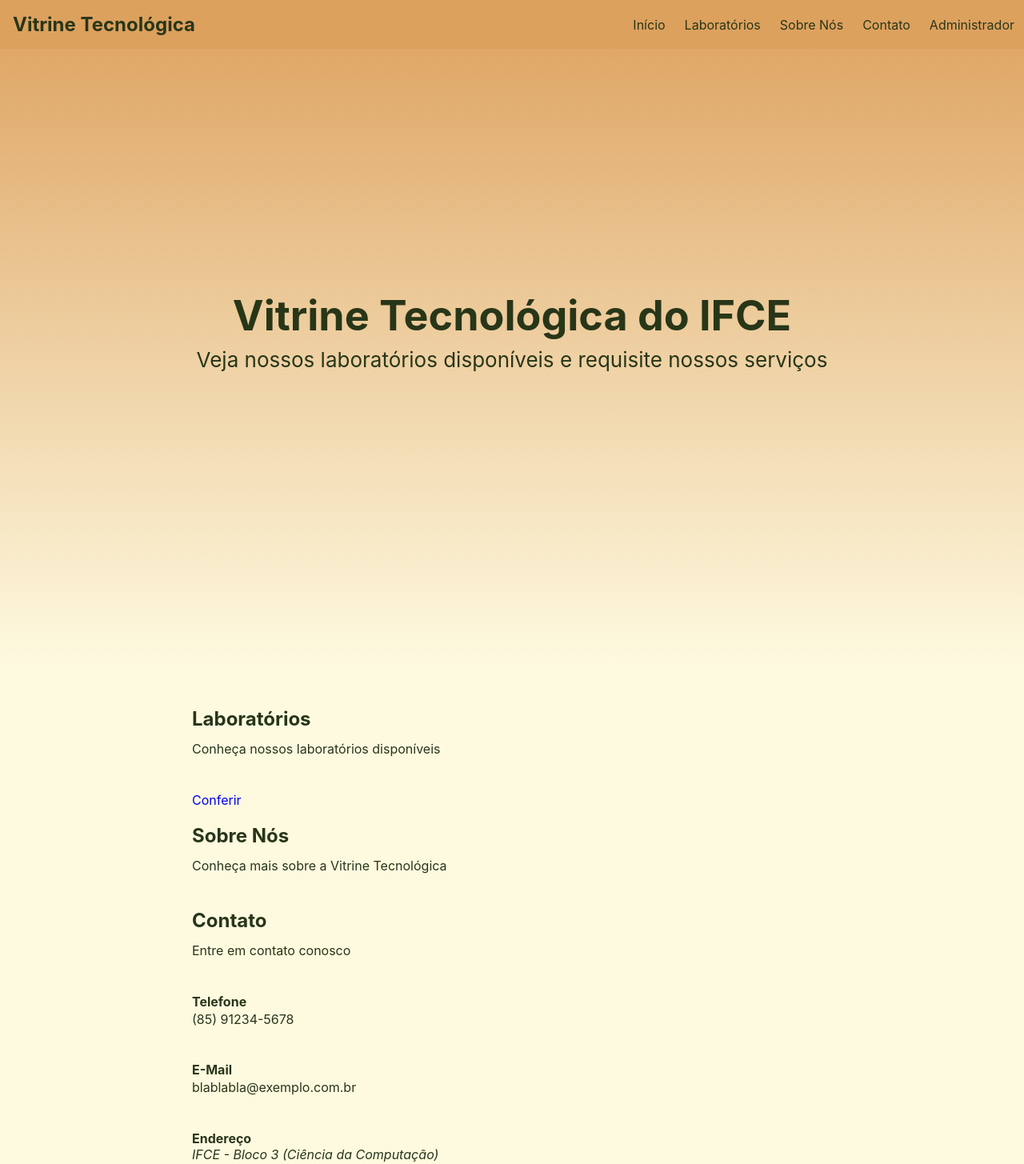
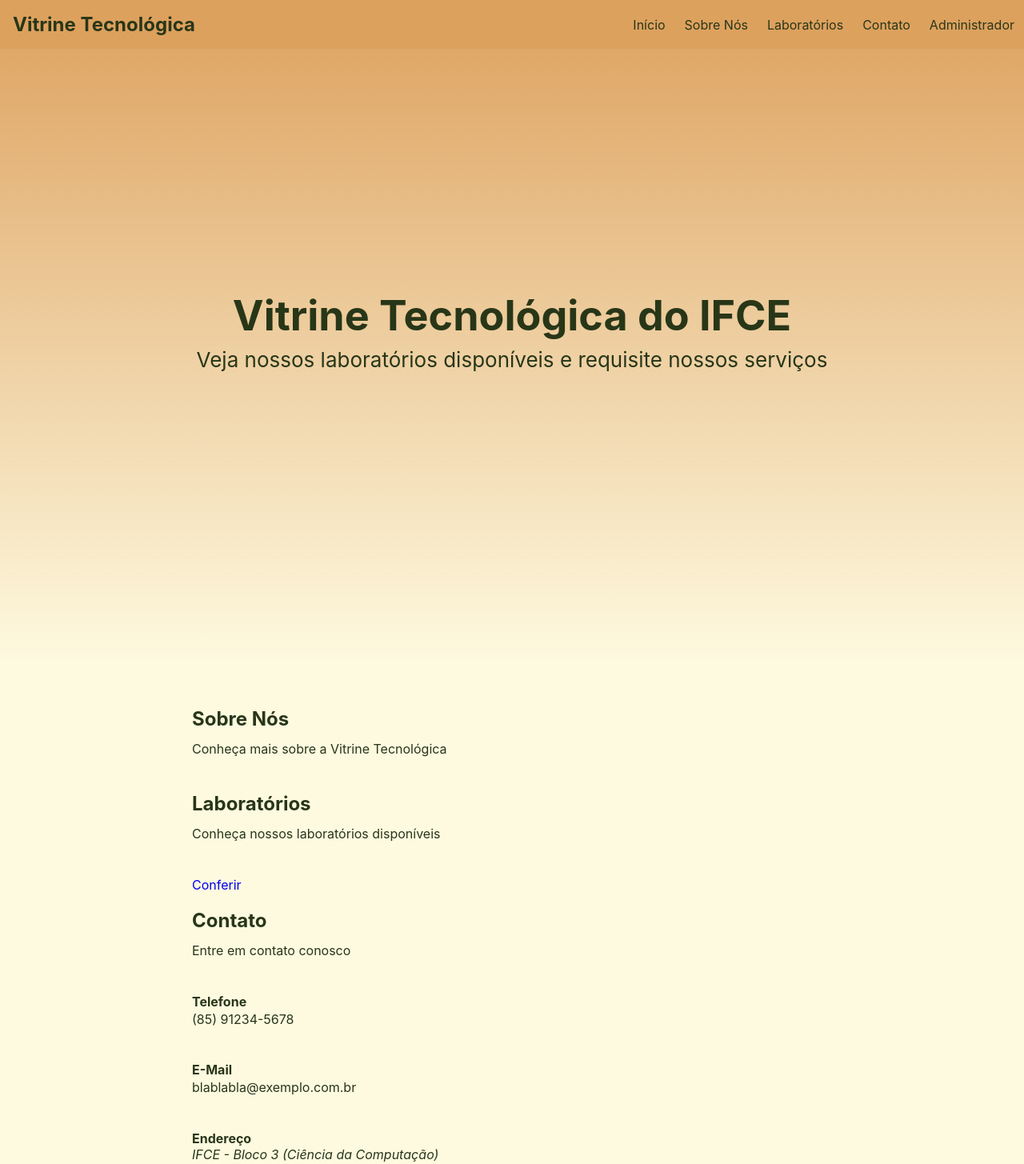
Before and after one commit to tiago-vargas/vitrine-tecnologica, a React (Create React App) app: page / in a window 1280 px wide. Shown: the top 1455 px of the page at 80% size. Built offline with nearby package versions, Linux system fonts and the light colour scheme.

Commit message:
mudar de ordem "Sobr nos" pra ser o primeiro

```diff
--- a/src/App.tsx
+++ b/src/App.tsx
@@ -51,8 +51,8 @@
 			<a className="logo link" href="/">Vitrine Tecnológica</a>
 			<nav>
 				<a className="item link" href="/">Início</a>
+				<a className="item link" href="/#sobre">Sobre Nós</a>
 				<a className="item link" href="/laboratorios">Laboratórios</a>
-				<a className="item link" href="/#sobre">Sobre Nós</a>
 				<a className="item link" href="/#contato">Contato</a>
 				<a className="item link" href="/login">Administrador</a>
 			</nav>
@@ -90,14 +90,14 @@
 			</header>
 
 			<main>
+				<section id="sobre-nos">
+					<h2>Sobre Nós</h2>
+					<p>Conheça mais sobre a Vitrine Tecnológica</p>
+				</section>
 				<section id="laboratorios">
 					<h2>Laboratórios</h2>
 					<p>Conheça nossos laboratórios disponíveis</p>
 					<a href="/laboratorios">Conferir</a>
-				</section>
-				<section id="sobre-nos">
-					<h2>Sobre Nós</h2>
-					<p>Conheça mais sobre a Vitrine Tecnológica</p>
 				</section>
 				<section id="contato">
 					<h2>Contato</h2>
```
